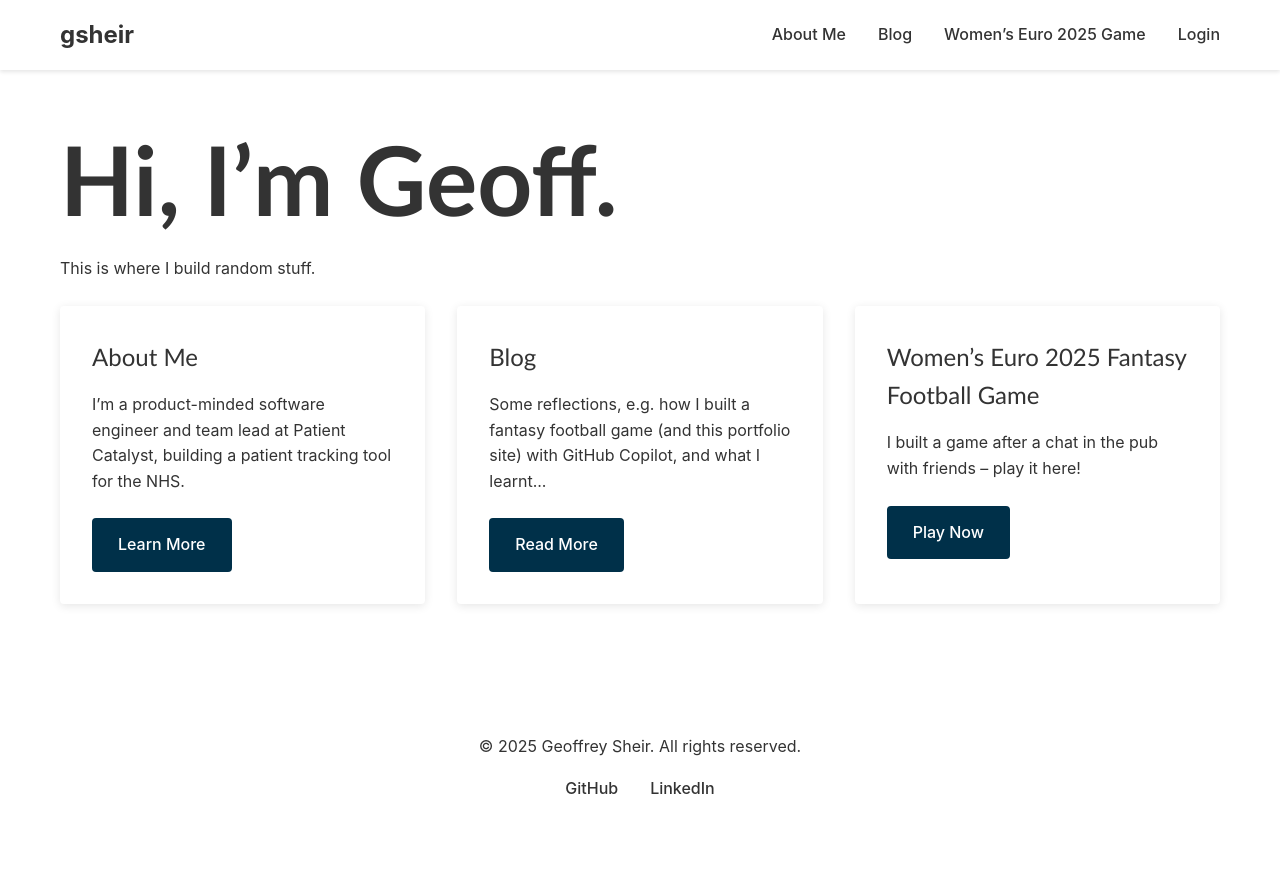
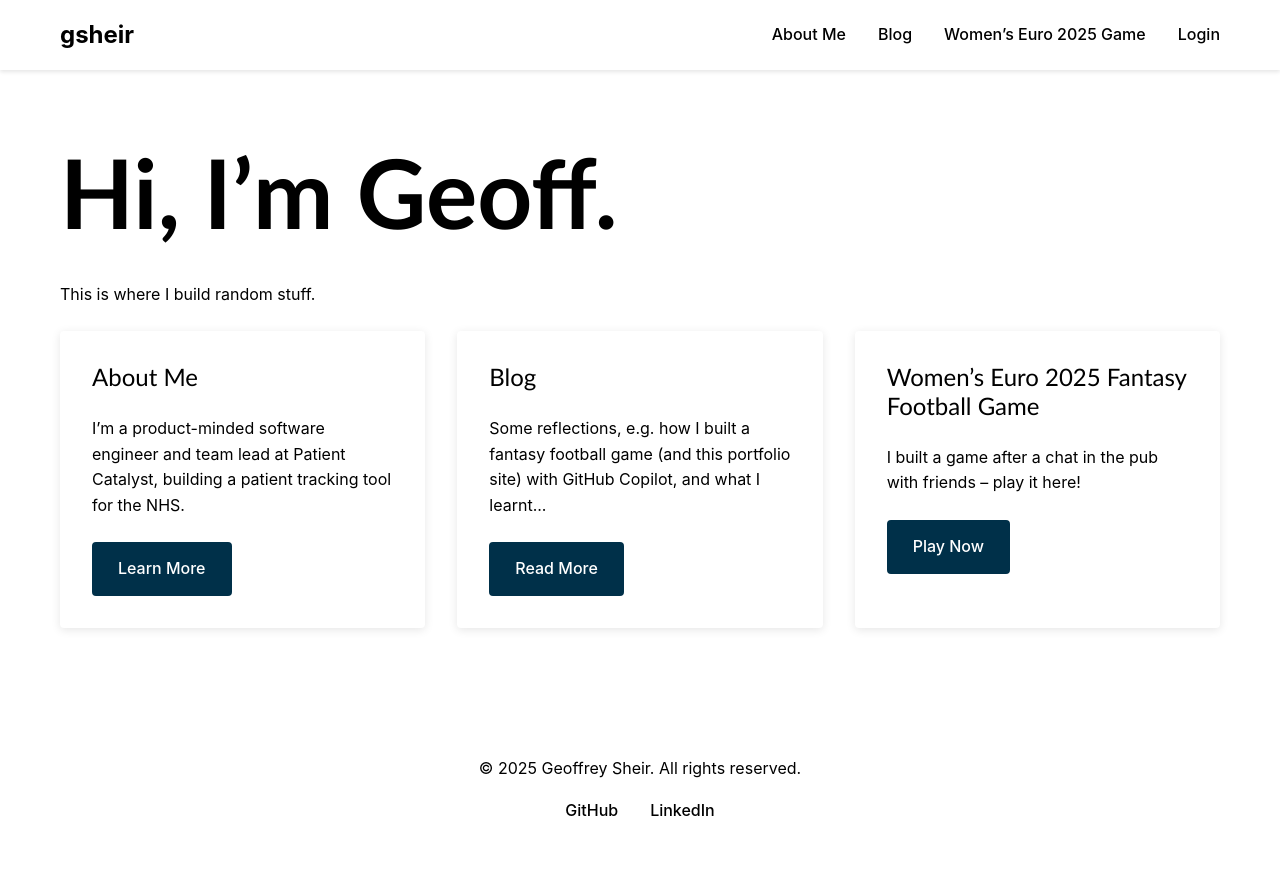
Before and after one commit to gsheir/gsheir.com, a Django app: page / in a window 1280 px wide. Before the commit the page ends 794 px from the top, so only its background shows below. Run offline with Django 4.2, Linux system fonts and the light colour scheme.

Commit message:
fix header

```diff
--- a/static/css/style.css
+++ b/static/css/style.css
@@ -6,7 +6,7 @@
 
 :root {
     --white: #ffffff;
-    --black: #333333;
+    --black: #000000;
     --accent: #003049;
     --accent-hover: #002031;
     --accent-bg: #b0c9ff;
@@ -120,7 +120,7 @@ main {
     margin-bottom: 2rem;
 }
 
-huge,
+.huge-text,
 h1,
 h2,
 h3,
@@ -128,28 +128,36 @@ h4,
 h5,
 h6 {
     font-family: "Gill Sans", sans-serif;
-    margin-bottom: 1rem;
     color: var(--black);
+    line-height: 1.2;
 }
 
-huge {
+
+
+h1 {
+    font-size: 3rem;
+    font-weight: 600;
+    margin-bottom: 3rem;
+}
+
+.huge-text {
     font-size: 6rem;
     font-weight: 600;
-}
-
-h1 {
-    font-size: 2.5rem;
-    font-weight: 600;
+    margin-top: 2rem;
+    margin-bottom: 2rem;
+    display: block;
 }
 
 h2 {
     font-size: 2rem;
     font-weight: 550;
+    margin-bottom: 2rem;
 }
 
 h3 {
     font-size: 1.5rem;
     font-weight: 450;
+    margin-bottom: 1.5rem;
 }
 
 .btn {
--- a/templates/home.html
+++ b/templates/home.html
@@ -4,7 +4,7 @@
 
 {% block content %}
 <div class="body">
-    <huge>Hi, I’m Geoff.</huge>
+    <h1 class="huge-text">Hi, I’m Geoff.</h1>
     <p class="mb-3">This is where I build random stuff.</p>
 </div>
 
```
